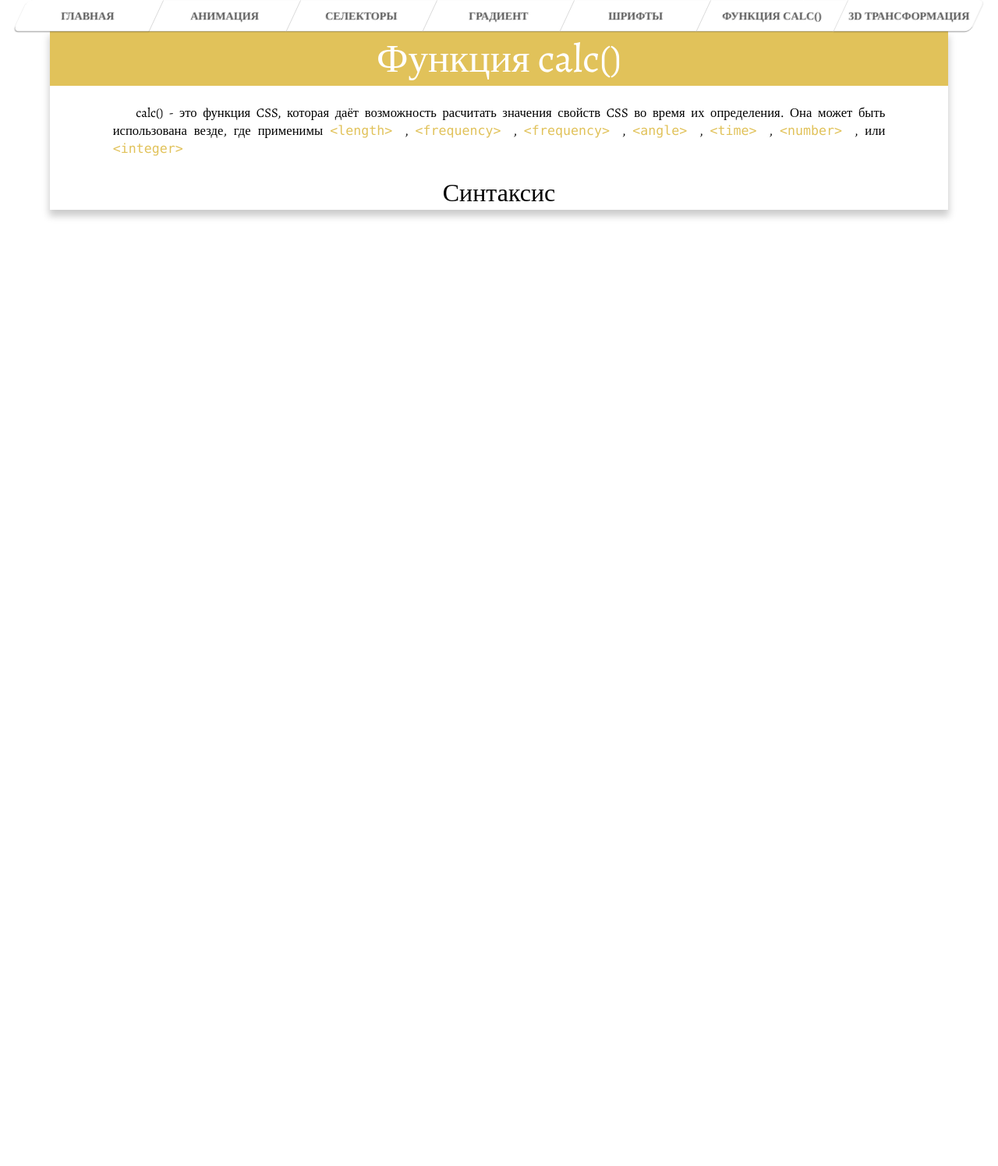
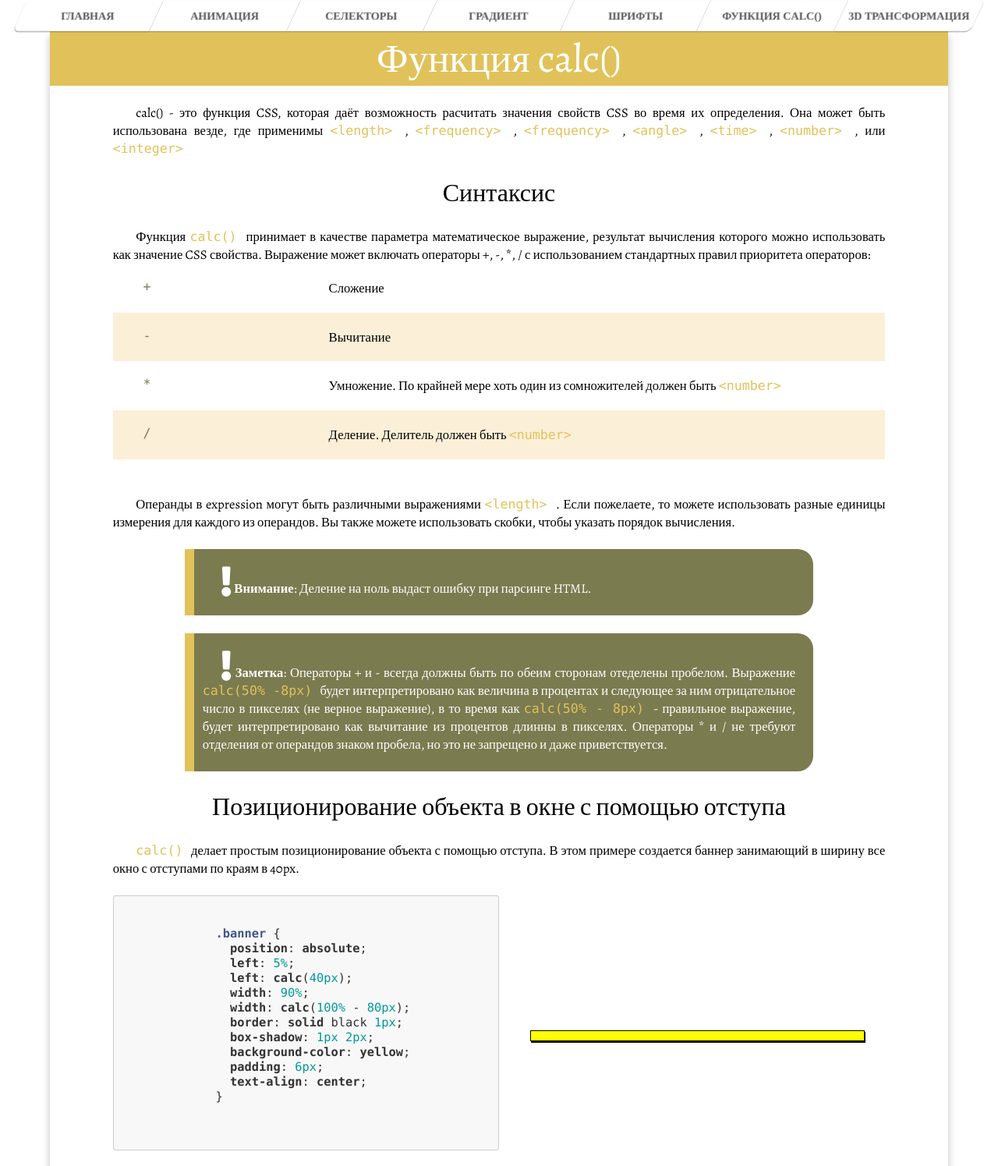
Before and after one commit to marinaermolenko/website, a PHP site: page /pages/calc.html in a window 1280 px wide. Shown: the whole page at 78% size. Before the commit the page ends 280 px from the top, so only its background shows below. Run offline with PHP 8.4, Linux system fonts and the light colour scheme; some libraries are stand-ins or nearby versions.

Commit message:
calc edit

```diff
--- a/css/style.css
+++ b/css/style.css
@@ -32,6 +32,34 @@ body {
 
 .main-page-image {
     max-width: 100%;
+}
+
+.note {
+    position: relative;
+    font-family: 'Alegreya', serif;
+    width: 70%;
+    text-align: justify;
+    text-indent: 3%;
+    font-size: 1.3vw;
+    box-sizing: border-box;
+    padding: 2%;
+    background: #7b7b50;
+    color: white;
+    border-radius: 0 20px 20px 0px;
+    margin-bottom: 2%;
+}
+
+.note i {
+    font-size: 3vw;
+}
+
+.note-line {
+    position: absolute;
+    top: 0;
+    left: 0;
+    height: 100%;
+    width: 1.5%;
+    background: #e2c25a;
 }
 
 .main-content {
@@ -86,24 +114,51 @@ body {
 
 
 @-webkit-keyframes gradient {
-    0%{background-position:0% 70%}
-    50%{background-position:100% 31%}
-    100%{background-position:0% 70%}
+    0% {
+        background-position: 0% 70%
+    }
+    50% {
+        background-position: 100% 31%
+    }
+    100% {
+        background-position: 0% 70%
+    }
 }
+
 @-moz-keyframes gradient {
-    0%{background-position:0% 70%}
-    50%{background-position:100% 31%}
-    100%{background-position:0% 70%}
+    0% {
+        background-position: 0% 70%
+    }
+    50% {
+        background-position: 100% 31%
+    }
+    100% {
+        background-position: 0% 70%
+    }
 }
+
 @-o-keyframes gradient {
-    0%{background-position:0% 70%}
-    50%{background-position:100% 31%}
-    100%{background-position:0% 70%}
+    0% {
+        background-position: 0% 70%
+    }
+    50% {
+        background-position: 100% 31%
+    }
+    100% {
+        background-position: 0% 70%
+    }
 }
+
 @keyframes gradient {
-    0%{background-position:0% 70%}
-    50%{background-position:100% 31%}
-    100%{background-position:0% 70%}
+    0% {
+        background-position: 0% 70%
+    }
+    50% {
+        background-position: 100% 31%
+    }
+    100% {
+        background-position: 0% 70%
+    }
 }
 
 .push {
@@ -227,7 +282,7 @@ body {
 }
 
 .code-example li:hover {
-    transform: perspective(900px) rotate3d(180,-45,0,-135deg);
+    transform: perspective(900px) rotate3d(180, -45, 0, -135deg);
 }
 
 .code-example ul {
@@ -258,6 +313,7 @@ body {
     justify-content: flex-start;
     align-items: center
 }
+
 .code-tool-with-example code {
     font-size: 1.2vw;
 }
@@ -270,6 +326,7 @@ body {
     font-size: 1.7vw;
     box-sizing: border-box;
     padding: 2%;
+    position: relative;
 }
 
 .animation-example {
@@ -405,7 +462,7 @@ body {
     padding: 0;
 }
 
-.mobile-menu-close-button-wrapper{
+.mobile-menu-close-button-wrapper {
     height: 8%;
     width: 50%;
     background: transparent;
@@ -433,6 +490,7 @@ body {
     border-radius: 25px;
     margin-bottom: 5%;
 }
+
 .mobile-menu-item a {
     text-decoration: none;
     color: white;
@@ -460,12 +518,31 @@ body {
     code {
         overflow-x: auto;
     }
+
+    .note {
+        position: relative;
+        font-family: 'Alegreya', serif;
+        width: 90%;
+        text-align: justify;
+        text-indent: 3%;
+        font-size: 5.3vw;
+        box-sizing: border-box;
+        padding: 2%;
+        background: #7b7b50;
+        color: white;
+        border-radius: 0 20px 20px 0px;
+        margin-bottom: 2%;
+    }
+
+    .note i {
+        font-size: 7vw;
+    }
+
     .code-and-example {
         flex-direction: column;
     }
 
-    .code-tool-with-example
-    {
+    .code-tool-with-example {
         width: 96%;
     }
 
@@ -585,6 +662,7 @@ body {
         transition: .3s ease-in-out;
         top: 10px;
     }
+
     .push li:after {
         position: absolute;
         border-left: 1px dotted #e1c25a;
@@ -594,6 +672,7 @@ body {
         left: -1px;
         top: 28px;
     }
+
     .page {
         background: inherit;
         position: relative;
--- a/pages/calc.html
+++ b/pages/calc.html
@@ -72,6 +72,112 @@
             </span>
         </div>
         <div class="header-name-l2">Синтаксис</div>
+        <div class="text-block-animation">
+            Функция
+            <span style="color: #e1c25a; font-family: Consolas,Monaco,'Andale Mono','Ubuntu Mono',monospace;">
+               calc()
+            </span> принимает в качестве параметра математическое выражение,
+            результат вычисления которого можно использовать как значение CSS свойства.
+            Выражение может включать операторы +, -, *, / с использованием стандартных правил приоритета операторов:
+            <div class="selector-wrapper-1">
+                <div class="selector-name">+</div>
+                <div class="selector-description">
+                    Сложение
+                </div>
+            </div>
+            <div class="selector-wrapper-0">
+                <div class="selector-name">-</div>
+                <div class="selector-description">
+                    Вычитание
+                </div>
+            </div>
+            <div class="selector-wrapper-1">
+                <div class="selector-name">*</div>
+                <div class="selector-description">
+                    Умножение. По крайней мере хоть один из сомножителей должен быть
+                    <span style="color: #e1c25a; font-family: Consolas,Monaco,'Andale Mono','Ubuntu Mono',monospace;">
+                        &lt;number&gt;
+                    </span>
+                </div>
+            </div>
+            <div class="selector-wrapper-0">
+                <div class="selector-name">/</div>
+                <div class="selector-description">
+                    Деление. Делитель должен быть
+                    <span style="color: #e1c25a; font-family: Consolas,Monaco,'Andale Mono','Ubuntu Mono',monospace;">
+                        &lt;number&gt;
+                    </span>
+                </div>
+            </div>
+        </div>
+        <div class="text-block-animation">
+            Операнды в expression могут быть различными выражениями
+            <span style="color: #e1c25a; font-family: Consolas,Monaco,'Andale Mono','Ubuntu Mono',monospace;">
+                &lt;length&gt;
+            </span>. Если пожелаете, то можете использовать разные единицы измерения для
+            каждого из операндов. Вы также можете использовать скобки, чтобы указать порядок вычисления.
+        </div>
+        <div class="note">
+            <div class="note-line"></div>
+            <i class="fas fa-exclamation"></i>
+            <strong>Внимание</strong>: Деление на ноль выдаст ошибку при парсинге HTML.
+        </div>
+        <div class="note">
+            <div class="note-line"></div>
+            <i class="fas fa-exclamation"></i>
+            <strong>Заметка</strong>: Операторы + и - всегда должны быть по обеим сторонам отеделены пробелом.
+            Выражение
+            <span style="color: #e1c25a; font-family: Consolas,Monaco,'Andale Mono','Ubuntu Mono',monospace;">
+                calc(50% -8px)
+            </span> будет интерпретировано как величина
+            в процентах и следующее за ним отрицательное число в пикселях (не верное выражение),
+            в то время как
+            <span style="color: #e1c25a; font-family: Consolas,Monaco,'Andale Mono','Ubuntu Mono',monospace;">
+                 calc(50% - 8px)
+            </span> - правильное выражение, будет интерпретировано как вычитание
+            из процентов длинны в пикселях.
+            Операторы * и / не требуют отделения от операндов знаком пробела, но это не запрещено и даже приветствуется.
+        </div>
+
+        <div class="header-name-l2">Позиционирование объекта в окне с помощью отступа</div>
+        <div class="text-block-animation">
+            <span style="color: #e1c25a; font-family: Consolas,Monaco,'Andale Mono','Ubuntu Mono',monospace;">
+                 calc()
+            </span> делает простым позиционирование объекта с помощью отступа.
+            В этом примере создается баннер занимающий в ширину все окно с отступами по краям в 40px.
+        </div>
+        <div class="code-and-example">
+            <pre class="code-tool-with-example">
+              <code data-language="css">
+            .banner {
+              position: absolute;
+              left: 5%;
+              left: calc(40px);
+              width: 90%;
+              width: calc(100% - 80px);
+              border: solid black 1px;
+              box-shadow: 1px 2px;
+              background-color: yellow;
+              padding: 6px;
+              text-align: center;
+            }
+
+                </code>
+            </pre>
+            <div class ="code-example">
+                <div style="
+                position: absolute;
+                 left: calc(40px);
+                width: calc(100% - 80px);
+              border: solid black 1px;
+              box-shadow: 1px 2px;
+              background-color: yellow;
+              padding: 6px;
+              text-align: center;
+                "></div>
+            </div>
+        </div>
+
     </div>
 </div>
 </body>
```
